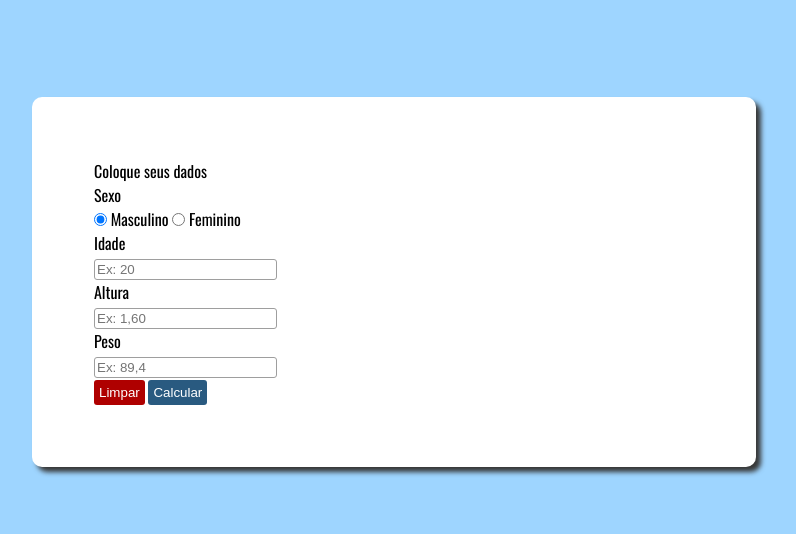
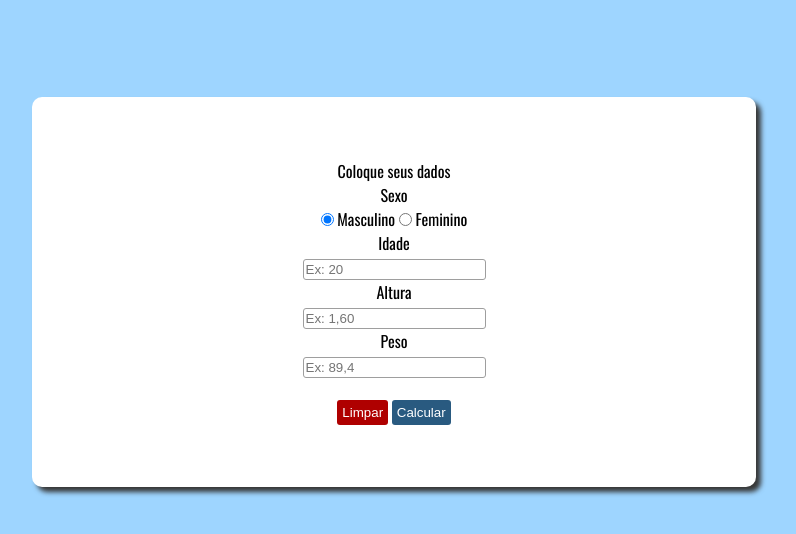
Before and after one commit to wytallogit/Calculadora-IMC, a plain HTML site: page index.html in a window 1280 px wide. Shown: the part 100-634 px from the top of the page, without its empty margins (246-1042 px from the left). Drawn offline with nearby package versions, Linux system fonts and the light colour scheme.

Commit message:
Button align

```diff
--- a/index.html
+++ b/index.html
@@ -31,7 +31,7 @@
             <p>Peso</p>
             <input type="number" name="txtpes" id="txtpes" placeholder="Ex: 89,4">
         </section>
-        <section>
+        <section id="botoes">
             <input id="limpar"  type="button" value="Limpar" onclick="limpar()">
             <input id="calcular" type="button" value="Calcular" onclick="calcular()">
         </section>
--- a/style.css
+++ b/style.css
@@ -33,6 +33,7 @@ main {
     margin: 100px auto;
     border-radius: 10px;
     box-shadow: 5px 5px 5px rgb(55, 55, 55);
+    text-align: center;
 }
 
 
@@ -60,3 +61,8 @@ input {
     color: white;
     padding: 5px;
 }
+
+#botoes {
+    text-align: center;
+    margin-top: 20px;
+}
```
